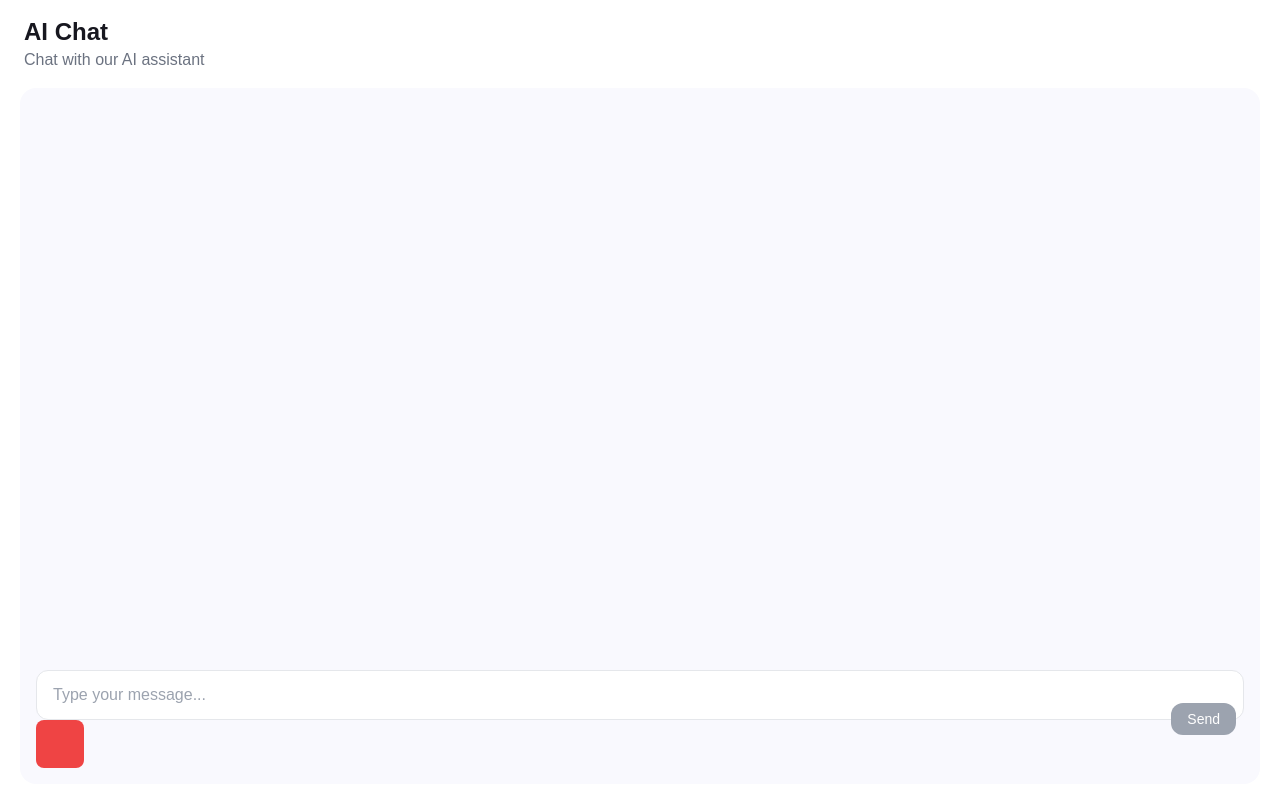
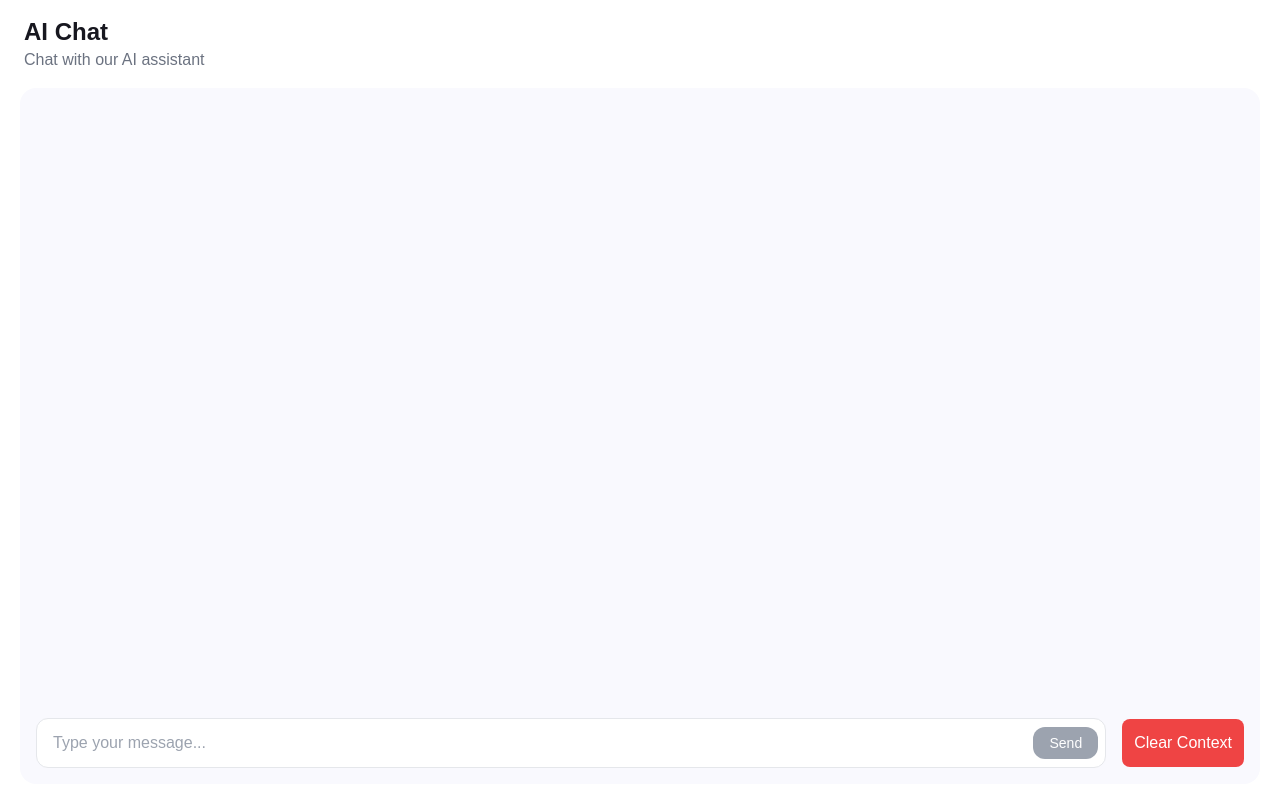
Before and after one commit to BryanMelvison/KGV-AI-Tutor, a Next.js app in the folder frontend/: page /ai-chat in a window 1280 px wide. Built offline with nearby package versions, Linux system fonts and the light colour scheme.

Commit message:
[UI FIX] Adjusted clear chat context button

```diff
--- a/frontend/src/components/chat/ChatInput.tsx
+++ b/frontend/src/components/chat/ChatInput.tsx
@@ -25,9 +25,9 @@ const ChatInput = ({
   };
 
   return (
-    <div className="bg-whitepx-6">
-      <div className="w-full mx-auto">
-        <div className="relative">
+    <div>
+      <div className="w-full mx-auto flex items-center">
+        <div className="relative flex-grow">
           <input
             type="text"
             value={inputValue}
@@ -44,12 +44,14 @@ const ChatInput = ({
           >
             {submitButtonText}
           </button>
-          <button
-            onClick={onClear}
-            className="p-6 rounded-lg bg-red-500 hover:bg-red-600"
-            title="Clear chat history"
-          ></button>
         </div>
+        <button
+          onClick={onClear}
+          className="ml-4 p-3 rounded-lg bg-red-500 hover:bg-red-600"
+          title="Clear chat history"
+        >
+          Clear Context
+        </button>
       </div>
     </div>
   );
```
